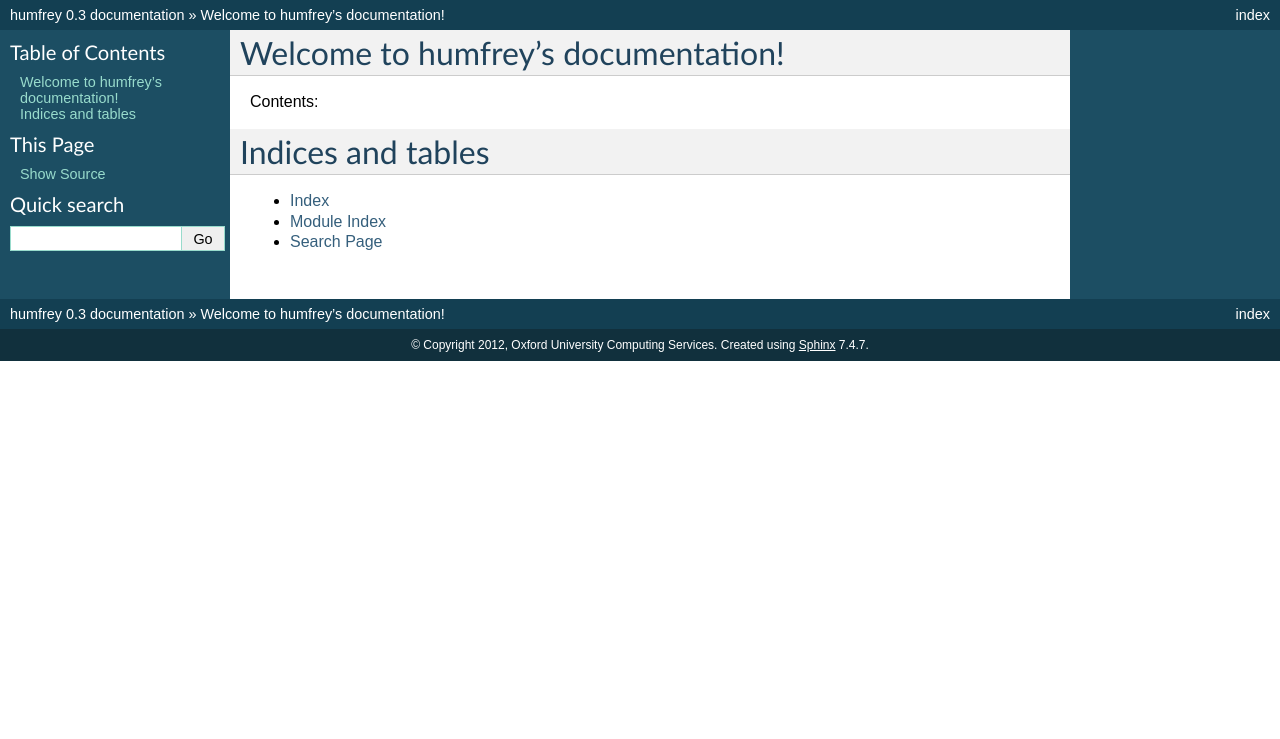
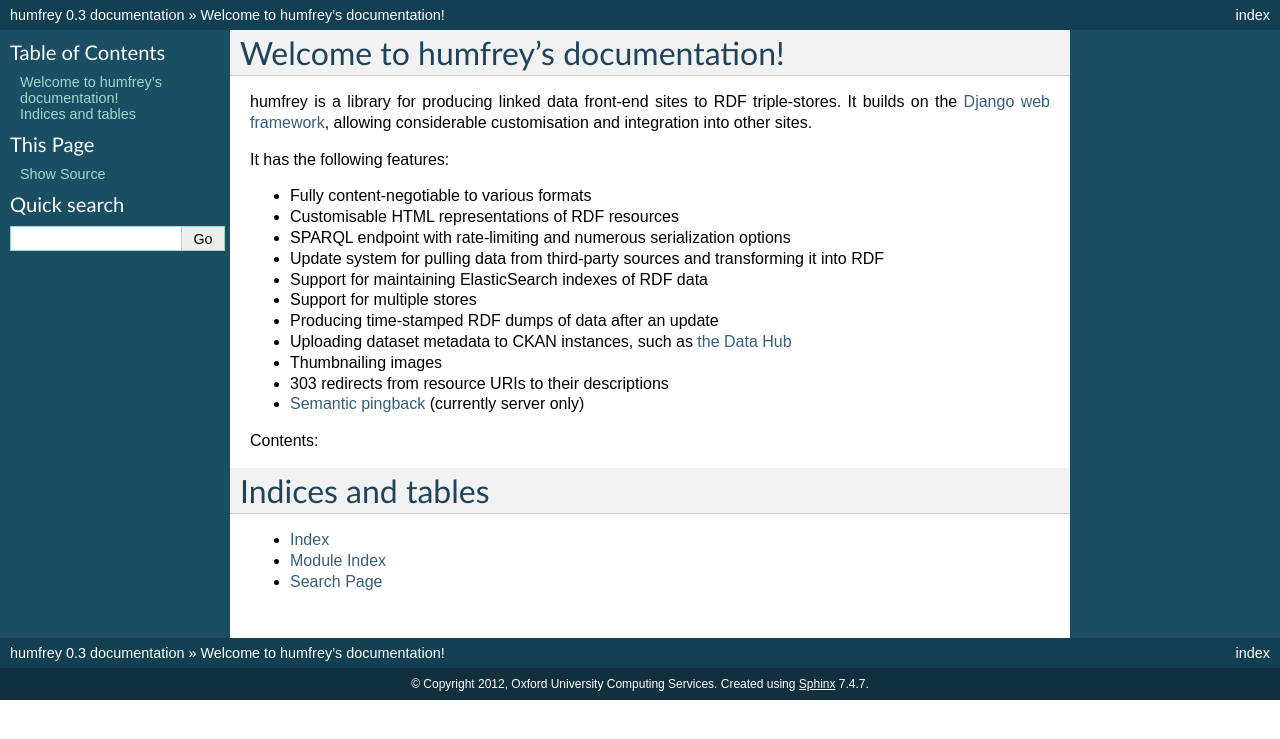
Before and after one commit to ox-it/humfrey, a Sphinx documentation site: the page built from docs/source/index.rst, in a window 1280 px wide. Shown: the top 739 px of the page. Built offline with Sphinx 7.4.7, drawn with Linux system fonts in a browser that asks for light colours.

Commit message:
Added feature overview to docs.

```diff
--- a/docs/source/index.rst
+++ b/docs/source/index.rst
@@ -5,6 +5,23 @@
 
 Welcome to humfrey's documentation!
 ===================================
+
+humfrey is a library for producing linked data front-end sites to RDF triple-stores. It builds on the `Django web
+framework <http://www.djangoproject.com/>`_, allowing considerable customisation and integration into other sites.
+
+It has the following features:
+
+* Fully content-negotiable to various formats
+* Customisable HTML representations of RDF resources
+* SPARQL endpoint with rate-limiting and numerous serialization options
+* Update system for pulling data from third-party sources and transforming it into RDF
+* Support for maintaining ElasticSearch indexes of RDF data
+* Support for multiple stores
+* Producing time-stamped RDF dumps of data after an update
+* Uploading dataset metadata to CKAN instances, such as `the Data Hub <http://thedatahub.org/>`_
+* Thumbnailing images
+* 303 redirects from resource URIs to their descriptions
+* `Semantic pingback <http://aksw.org/Projects/SemanticPingBack>`_ (currently server only)
 
 Contents:
 
```
